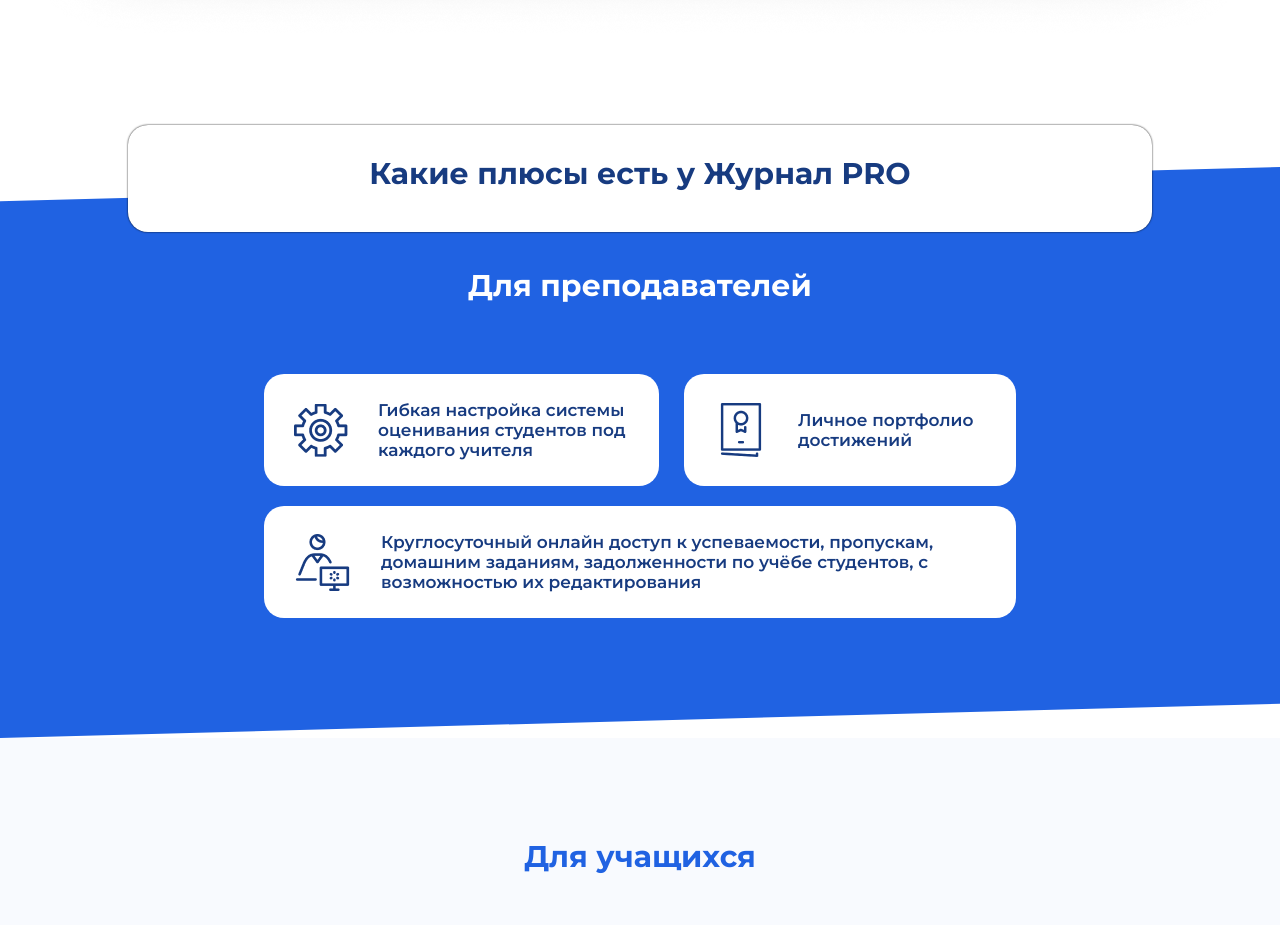
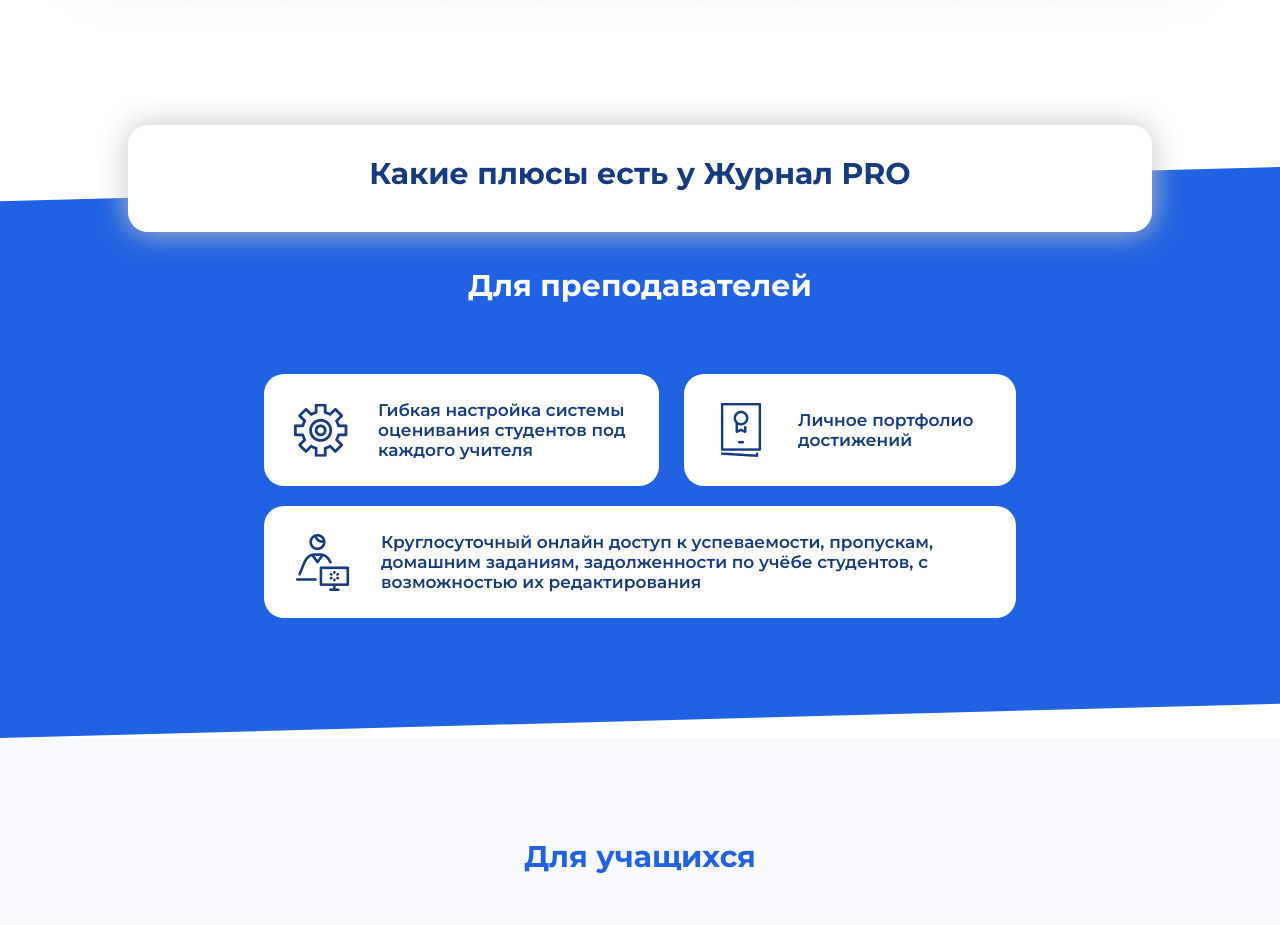
Before and after one commit to Journal-site/landing, a plain HTML site: page index.html in a window 1280 px wide. Shown: the part 1040-1965 px from the top of the page. Drawn offline with Linux system fonts and the light colour scheme.

Commit message:
Update style.css

```diff
--- a/style.css
+++ b/style.css
@@ -78,7 +78,7 @@
 	padding: 30px 0;
 	border-radius:20px;
 	margin:0 auto;
-	box-shadow:0px 0px 2px;
+	box-shadow:0 0 30px #c3c3c3;
 }
 p{
 	margin: 0;
```
